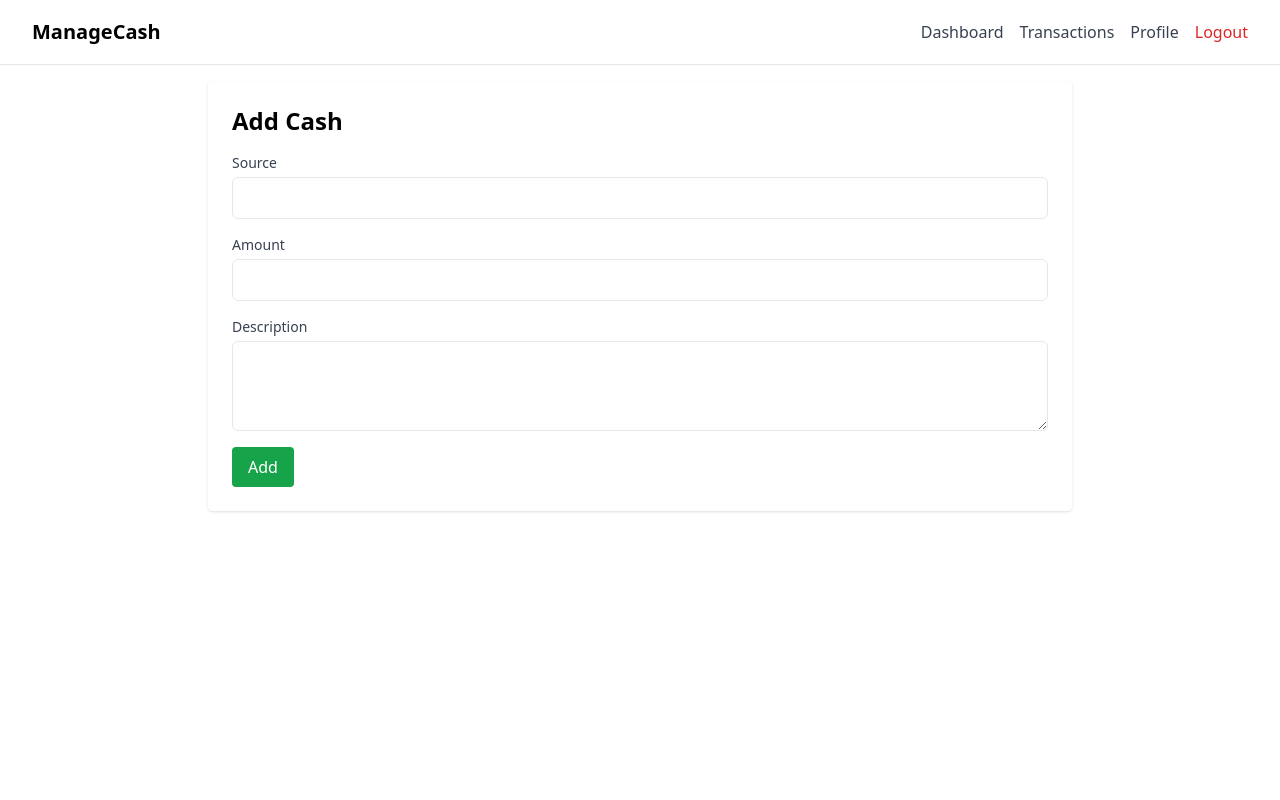
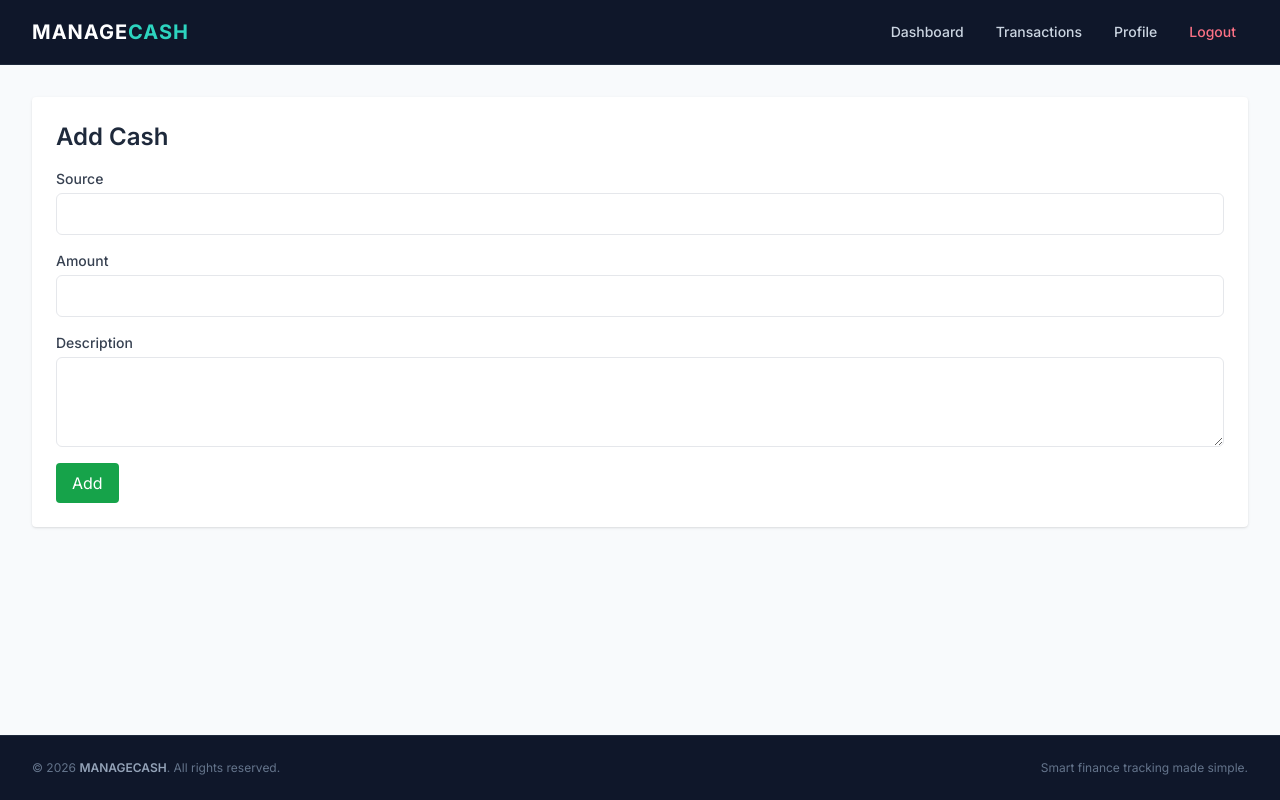
Before and after one commit to Tafsirchy/Cash-Management-System, a Django app: page /add-cash/ in a window 1280 px wide. Run offline with Django 5.2, Linux system fonts and the light colour scheme; the visitor is signed in with stand-in values (Sample User, id 1); some libraries are stand-ins or nearby versions.

Commit message:
ui: redesign navbar with MANAGECASH branding, teal theme, footer, remove Register link

```diff
--- a/ManageCash/templates/ManageCash/base.html
+++ b/ManageCash/templates/ManageCash/base.html
@@ -1,30 +1,53 @@
 <!doctype html>
-<html lang="en">
+<html lang="en" class="h-full">
+
 <head>
   <meta charset="utf-8">
   <meta name="viewport" content="width=device-width, initial-scale=1">
-    <title>ManageCash</title>
+  <title>ManageCash — Smart Finance Tracker</title>
+  <!-- Inter Font -->
+  <link rel="preconnect" href="https://fonts.googleapis.com">
+  <link rel="preconnect" href="https://fonts.gstatic.com" crossorigin>
+  <link href="https://fonts.googleapis.com/css2?family=Inter:wght@300;400;500;600;700&display=swap" rel="stylesheet">
   <script src="https://cdn.tailwindcss.com"></script>
+  <script>
+    tailwind.config = {
+      theme: {
+        extend: {
+          fontFamily: {
+            sans: ['Inter', 'sans-serif'],
+          },
+        },
+      },
+    }
+  </script>
 </head>
-  <body>
-    <nav class="bg-white border-b">
+
+<body class="bg-slate-50 text-slate-800 h-full flex flex-col antialiased">
+  <nav class="sticky top-0 z-50 bg-slate-900 border-b border-slate-800">
     <div class="max-w-7xl mx-auto px-4 sm:px-6 lg:px-8">
       <div class="flex justify-between h-16">
-          <div class="flex">
-            <div class="shrink-0 flex items-center">
-              <a href="/" class="text-xl font-semibold">ManageCash</a>
-            </div>
+        <div class="flex items-center">
+          <a href="/" class="text-xl font-extrabold tracking-wider uppercase">
+            <span class="text-white">MANAGE</span><span class="text-teal-400">CASH</span>
+          </a>
         </div>
         <div class="flex items-center">
-            <div class="hidden md:flex md:items-center md:space-x-4">
+          <div class="flex items-center space-x-1 sm:space-x-2">
             {% if user.is_authenticated %}
-                <a class="text-gray-700 hover:text-gray-900" href="{% url 'dashboard' %}">Dashboard</a>
-                <a class="text-gray-700 hover:text-gray-900" href="{% url 'transactions' %}">Transactions</a>
-                <a class="text-gray-700 hover:text-gray-900" href="{% url 'profile' %}">Profile</a>
-                <a class="text-red-600 hover:text-red-800" href="{% url 'logout' %}">Logout</a>
+            <a class="px-3 py-2 rounded-lg text-sm font-medium text-slate-300 hover:text-white hover:bg-slate-800 transition-all duration-200"
+              href="{% url 'dashboard' %}">Dashboard</a>
+            <a class="px-3 py-2 rounded-lg text-sm font-medium text-slate-300 hover:text-white hover:bg-slate-800 transition-all duration-200"
+              href="{% url 'transactions' %}">Transactions</a>
+            <a class="px-3 py-2 rounded-lg text-sm font-medium text-slate-300 hover:text-white hover:bg-slate-800 transition-all duration-200"
+              href="{% url 'profile' %}">Profile</a>
+            <a class="px-3 py-2 rounded-lg text-sm font-medium text-rose-400 hover:text-rose-300 hover:bg-rose-500/10 transition-all duration-200"
+              href="{% url 'logout' %}">Logout</a>
             {% else %}
-                <a class="text-gray-700 hover:text-gray-900" href="{% url 'login' %}">Login</a>
-                <a class="text-gray-700 hover:text-gray-900" href="{% url 'register' %}">Register</a>
+            <a class="px-3 py-2 rounded-lg text-sm font-medium text-slate-300 hover:text-white hover:bg-slate-800 transition-all duration-200"
+              href="{% url 'login' %}">Login</a>
+            <a class="ml-2 px-3.5 py-2 rounded-lg text-sm font-medium bg-teal-600 hover:bg-teal-500 text-white shadow-sm shadow-teal-900/30 transition-all duration-200"
+              href="{% url 'register' %}">Register</a>
             {% endif %}
           </div>
         </div>
@@ -32,16 +55,38 @@
     </div>
   </nav>
 
-    <main class="max-w-4xl mx-auto p-4">
+  <main class="max-w-7xl w-full mx-auto px-4 sm:px-6 lg:px-8 py-6 sm:py-8 flex-1">
     {% if messages %}
-        <div class="space-y-2 mb-4">
+    <div class="space-y-3 mb-6">
       {% for message in messages %}
       {% if message.tags == 'error' %}
-            <div class="border border-red-300 bg-red-50 text-red-800 px-4 py-2 rounded">{{ message }}</div>
+      <div
+        class="flex items-center gap-3 border border-rose-100 bg-rose-50/70 text-rose-800 px-4 py-3 rounded-xl shadow-sm text-sm">
+        <svg class="w-5 h-5 text-rose-500 shrink-0" fill="none" stroke="currentColor" viewBox="0 0 24 24">
+          <path stroke-linecap="round" stroke-linejoin="round" stroke-width="2"
+            d="M12 9v2m0 4h.01m-6.938 4h13.856c1.54 0 2.502-1.667 1.732-3L13.732 4c-.77-1.333-2.694-1.333-3.464 0L3.34 16c-.77 1.333.192 3 1.732 3z">
+          </path>
+        </svg>
+        <span>{{ message }}</span>
+      </div>
       {% elif message.tags == 'success' %}
-            <div class="border border-green-300 bg-green-50 text-green-800 px-4 py-2 rounded">{{ message }}</div>
+      <div
+        class="flex items-center gap-3 border border-emerald-100 bg-emerald-50/70 text-emerald-800 px-4 py-3 rounded-xl shadow-sm text-sm">
+        <svg class="w-5 h-5 text-emerald-500 shrink-0" fill="none" stroke="currentColor" viewBox="0 0 24 24">
+          <path stroke-linecap="round" stroke-linejoin="round" stroke-width="2"
+            d="M9 12l2 2 4-4m6 2a9 9 0 11-18 0 9 9 0 0118 0z"></path>
+        </svg>
+        <span>{{ message }}</span>
+      </div>
       {% else %}
-            <div class="border border-blue-300 bg-blue-50 text-blue-800 px-4 py-2 rounded">{{ message }}</div>
+      <div
+        class="flex items-center gap-3 border border-teal-100 bg-teal-50/70 text-teal-800 px-4 py-3 rounded-xl shadow-sm text-sm">
+        <svg class="w-5 h-5 text-teal-500 shrink-0" fill="none" stroke="currentColor" viewBox="0 0 24 24">
+          <path stroke-linecap="round" stroke-linejoin="round" stroke-width="2"
+            d="M13 16h-1v-4h-1m1-4h.01M21 12a9 9 0 11-18 0 9 9 0 0118 0z"></path>
+        </svg>
+        <span>{{ message }}</span>
+      </div>
       {% endif %}
       {% endfor %}
     </div>
@@ -49,5 +94,15 @@
 
     {% block content %}{% endblock %}
   </main>
+
+  <footer class="bg-slate-900 border-t border-slate-800 py-6 mt-auto">
+    <div
+      class="max-w-7xl mx-auto px-4 sm:px-6 lg:px-8 flex flex-col sm:flex-row items-center justify-between gap-2 text-slate-500">
+      <p class="text-xs">&copy; 2026 <span class="font-semibold text-slate-400">MANAGECASH</span>. All rights reserved.
+      </p>
+      <p class="text-xs">Smart finance tracking made simple.</p>
+    </div>
+  </footer>
 </body>
+
 </html>
```
Lines whose indentation alone changed are shown as unchanged.
